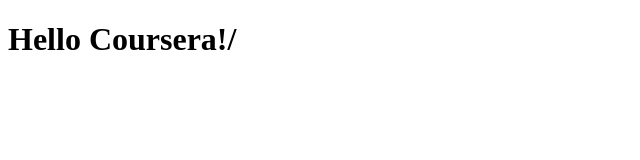
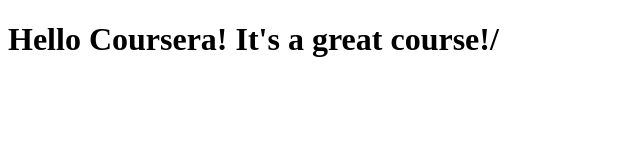
Before and after one commit to oluwadare200/Coursera-Test, a plain HTML site: page site/index.html in a window 1280 px wide. Shown: the whole page, without its empty margins (0-640 px from the left). Drawn offline with Linux system fonts and the light colour scheme.

Commit message:
Small addition to our page content.

```diff
--- a/site/index.html
+++ b/site/index.html
@@ -4,6 +4,6 @@
 	<title>Hello Coursera!</title>
 </head>
 <body>
-<h1>Hello Coursera!/<h1>
+<h1>Hello Coursera! It's a great course!/<h1>
 </body>
 </html>
```
